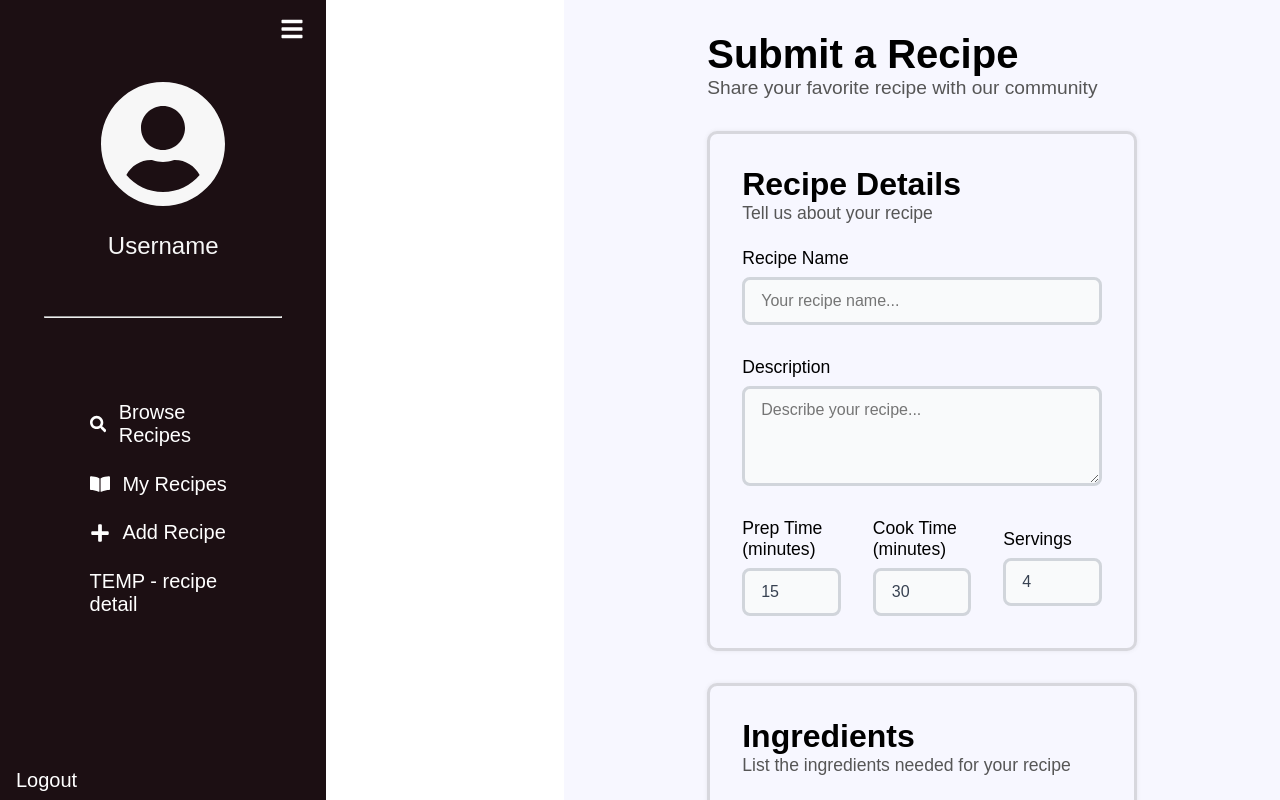
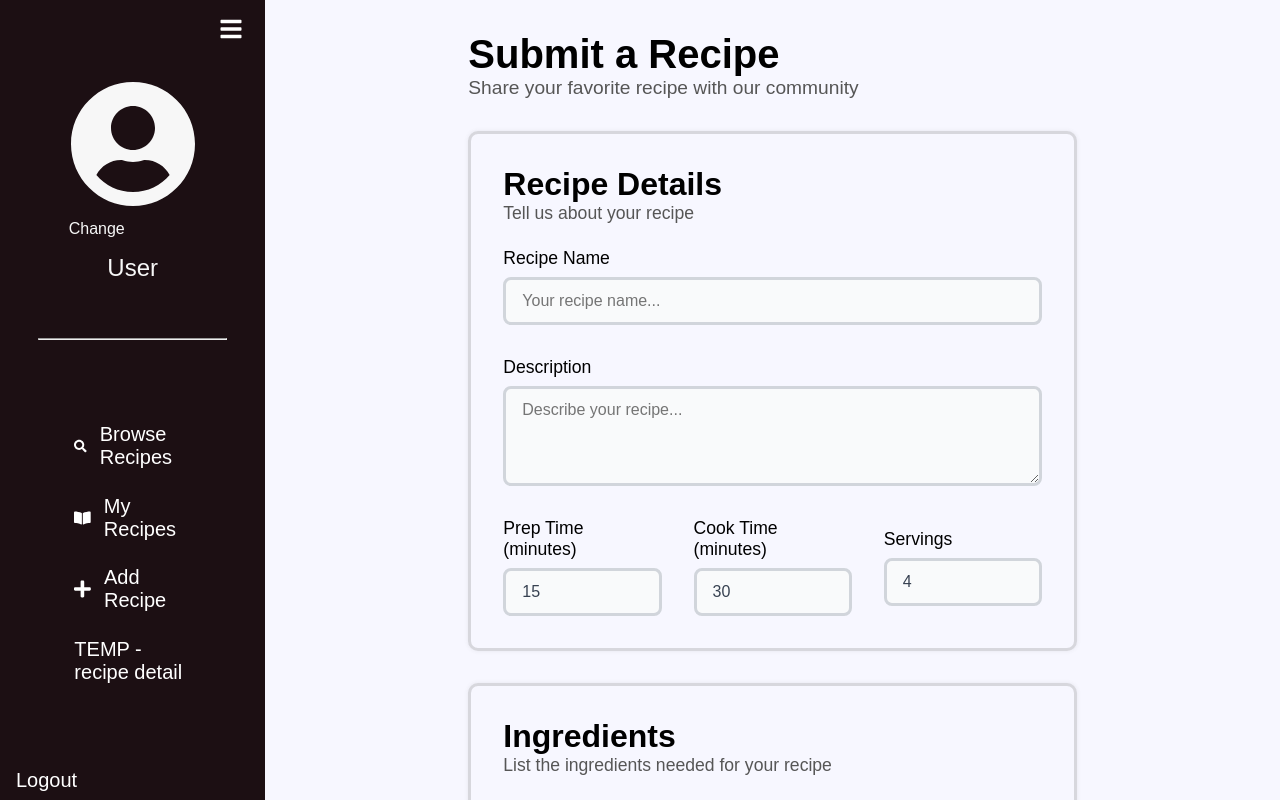
Before and after one commit to bmstoss13/recipe-project, a React (Vite) app in the folder recipe-project/frontend/: page /create-recipe in a window 1280 px wide. Built offline with nearby package versions, Linux system fonts and the light colour scheme; no server answers; a web font is replaced by a local one.

Commit message:
navbar fix

```diff
--- a/recipe-project/frontend/src/App.jsx
+++ b/recipe-project/frontend/src/App.jsx
@@ -8,27 +8,16 @@ import RecipePage from './routes/RecipePage';
 
 import Navbar from './components/Navbar';
 import { ToastContainer } from 'react-toastify';
-import './App.css';
+// import './App.css';
 
 import LoginSignup from './routes/LoginSignup';
 import RecipeDetail from './routes/RecipeDetail';
 
 
 function App() {
-  const [isNavbarOpen, setIsNavbarOpen] = useState(true);
-
-
-  const toggleNavbar = () => {
-    setIsNavbarOpen(prevOpen => !prevOpen);
-  };
-
   return (
     <>
       <Router>
-        <div className="app-container">
-          <Navbar isOpen={isNavbarOpen} onToggle={toggleNavbar} />
-
-          <div className={`content-area ${isNavbarOpen ? 'navbar-open' : 'navbar-closed'}`}>
             <Routes>
               <Route path="/" element={<HomePage />} />
               <Route path="/guest" element={<GuestPage />} /> {/** Placeholder*/}
@@ -37,12 +26,8 @@ function App() {
               <Route path="/recipes" element={<RecipePage />} />
               <Route path="/auth" element={<LoginSignup />} />
               <Route path="/recipeDetail" element={<RecipeDetail />} />
-              {/* <Route path="/recipes/:id" element={<RecipeDetail />} /> *Placeholder */}
             </Routes>
-          </div>
-        </div>
       </Router>
-      <ToastContainer position="top-right" autoClose={3000} />
     </>
   );
 }
--- /dev/null
+++ b/recipe-project/frontend/src/components/CurrentUser.jsx
@@ -0,0 +1,33 @@
+import { useEffect, useState } from 'react';
+import { onAuthStateChanged } from 'firebase/auth';
+import { doc, getDoc } from 'firebase/firestore';
+import { auth, db } from '../firebase';
+export function useCurrentUser() {
+  const [user, setUser] = useState(null);
+  const [profile, setProfile] = useState(null);
+  useEffect(() => {
+    const isGuest = localStorage.getItem('isGuest') === 'true';
+    if (isGuest) {
+      setUser({ isGuest: true });
+      setProfile({ username: 'Guest' });
+      return;
+    }
+    const unsubscribe = onAuthStateChanged(auth, async (firebaseUser) => {
+      if (firebaseUser) {
+        setUser(firebaseUser);
+        const profileRef = doc(db, 'users', firebaseUser.uid);
+        const profileSnap = await getDoc(profileRef);
+        if (profileSnap.exists()) {
+          setProfile(profileSnap.data());
+        } else {
+          setProfile(null);
+        }
+      } else {
+        setUser(null);
+        setProfile(null);
+      }
+    });
+    return () => unsubscribe();
+  }, []);
+  return { user, profile };
+}
--- a/recipe-project/frontend/src/components/NavBar.jsx
+++ b/recipe-project/frontend/src/components/NavBar.jsx
@@ -1,65 +1,115 @@
-
 import React, { useState, useEffect } from 'react';
-
 import '../styles/Navbar.css';
-import { FaUserCircle, FaSearch, FaBookOpen, FaPlus, FaSignInAlt, FaBars } from 'react-icons/fa';
+import { FaUserCircle, FaSearch, FaBookOpen, FaPlus, FaBars } from 'react-icons/fa';
 import { MdDashboard } from 'react-icons/md';
-
-
-
-const Navbar = ({ isAdmin = false, onToggle, isOpen }) => {
+import { useCurrentUser } from './CurrentUser';
+import { doc, updateDoc } from 'firebase/firestore';
+import { db } from '../firebase';
+import { toast } from 'react-toastify';
+const Navbar = () => {
+  const { user, profile } = useCurrentUser();
   const [open, setOpen] = useState(true);
   const [isGuest, setIsGuest] = useState(false);
-
+  const [editing, setEditing] = useState(false);
+  const [modalOpen, setModalOpen] = useState(false);
+  const [newPfpUrl, setNewPfpUrl] = useState('');
   useEffect(() => {
     const guest = localStorage.getItem('isGuest') === 'true';
     setIsGuest(guest);
   }, []);
-
   const handleAuthClick = () => {
     localStorage.removeItem('isGuest');
     window.location.href = isGuest ? '/auth' : '/';
   };
-
-
+  const handleProfilePicSubmit = async (e) => {
+    e.preventDefault();
+    try {
+      const userRef = doc(db, 'users', user.uid);
+      await updateDoc(userRef, { profileImage: newPfpUrl });
+      toast.success('Profile picture updated!');
+      setModalOpen(false);
+      setNewPfpUrl('');
+      window.location.reload();
+    } catch (err) {
+      console.error(err);
+      toast.error('Failed to update profile picture');
+    }
+  };
   return (
-    <div className={`sidebar ${isOpen ? 'open' : 'closed'}`}>
+    <>
+      <div className={`sidebar ${open ? 'open' : 'closed'}`}>
         <div className="top-section">
-
-        <div className={`toggle-container ${isOpen ? 'open' : 'closed'}`}>
-          <button className="toggle-btn" onClick={onToggle}>
-
+          <div className={`toggle-container ${open ? 'open' : 'closed'}`}>
+            <button className="toggle-btn" onClick={() => setOpen(!open)}>
               <FaBars />
             </button>
           </div>
-
           <div className="profile">
-          <FaUserCircle className={`profile-icon ${isOpen ? 'expanded' : 'collapsed'}`} />
-          {isOpen && <p className="username">{isGuest ? 'Guest' : 'Username'}</p>}
+            <div
+              className="profile-pic-wrapper"
+              onMouseEnter={() => setEditing(true)}
+              onMouseLeave={() => setEditing(false)}
+            >
+              {profile?.profileImage && !isGuest ? (
+                <img
+                  src={profile.profileImage}
+                  alt="Profile"
+                  className={`profile-icon-img ${open ? 'expanded' : 'collapsed'}`}
+                />
+              ) : (
+                <FaUserCircle className={`profile-icon ${open ? 'expanded' : 'collapsed'}`} />
+              )}
+              <div className="change-pfp-overlay" onClick={() => setModalOpen(true)}>
+                Change
               </div>
-
+            </div>
+            {open && (
+              <div className="user-info">
+                <p className="username">
+                  {isGuest ? 'Guest' : profile?.username || user?.email || 'User'}
+                </p>
+              </div>
+            )}
+          </div>
           <hr />
-
           <nav className="nav-links">
             <a href="#"><FaSearch /> {open && 'Browse Recipes'}</a>
             <a href="#"><FaBookOpen /> {open && 'My Recipes'}</a>
-          <a href="create-recipe"><FaPlus /> {open && 'Add Recipe'}</a>
-          {isAdmin && (
-            <a href="#"><MdDashboard /> {isOpen && 'Admin Dashboard'}</a>
+            <a href="#"><FaPlus /> {open && 'Add Recipe'}</a>
+            {profile?.isAdmin && (
+              <a href="#"><MdDashboard /> {open && 'Admin Dashboard'}</a>
             )}
             <a href="/recipeDetail">{open && 'TEMP - recipe detail'}</a>
           </nav>
         </div>
-
         <div className="logout-btn">
-
           <a href="#" onClick={handleAuthClick}>
             {open && (isGuest ? 'Sign In' : 'Logout')}
           </a>
-
         </div>
       </div>
+      {/* :white_check_mark: Modal */}
+      {modalOpen && (
+        <div className="modal-overlay" onClick={() => setModalOpen(false)}>
+          <div className="modal" onClick={(e) => e.stopPropagation()}>
+            <h3>Paste Profile Image URL</h3>
+            <form onSubmit={handleProfilePicSubmit}>
+              <input
+                type="text"
+                placeholder="https://example.com/image.jpg"
+                value={newPfpUrl}
+                onChange={(e) => setNewPfpUrl(e.target.value)}
+                required
+              />
+              <div className="modal-actions">
+                <button type="submit">Save</button>
+                <button type="button" onClick={() => setModalOpen(false)}>Cancel</button>
+              </div>
+            </form>
+          </div>
+        </div>
+      )}
+    </>
   );
 };
-
 export default Navbar;
--- a/recipe-project/frontend/src/firebase.js
+++ b/recipe-project/frontend/src/firebase.js
@@ -1,6 +1,6 @@
-import { initializeApp } from 'firebase/app';
-import { getAuth, GoogleAuthProvider } from 'firebase/auth';
-
+import { initializeApp } from "firebase/app";
+import { getAuth, GoogleAuthProvider } from "firebase/auth";
+import { getFirestore } from "firebase/firestore";
 const firebaseConfig = {
   apiKey: import.meta.env.VITE_FIREBASE_API_KEY,
   authDomain: import.meta.env.VITE_FIREBASE_AUTH_DOMAIN,
@@ -10,10 +10,8 @@ const firebaseConfig = {
   appId: import.meta.env.VITE_FIREBASE_APP_ID,
   measurementId: import.meta.env.VITE_FIREBASE_MEASUREMENT_ID,
 };
-
 const app = initializeApp(firebaseConfig);
-
 const auth = getAuth(app);
 const provider = new GoogleAuthProvider();
-
-export { auth, provider };
+const db = getFirestore(app);
+export { auth, provider, db };
--- a/recipe-project/frontend/src/routes/CreateRecipe.jsx
+++ b/recipe-project/frontend/src/routes/CreateRecipe.jsx
@@ -100,7 +100,8 @@ function CreateRecipe() {
   }
 
   return (
-    <div>
+    <div className="createRecipeFlex">
+      <Navbar/>
       <div className="createRecipeMain">
         <div className="createRecipeContainer">
           <div className="createRecipeHeaderContainer">
--- a/recipe-project/frontend/src/routes/EditRecipe.jsx
+++ b/recipe-project/frontend/src/routes/EditRecipe.jsx
@@ -121,8 +121,8 @@ function CreateRecipe() {
   }
 
   return (
-    <div>
-      <Navbar isAdmin={false} />
+    <div className="createRecipeFlex">
+      <Navbar/>
       <div className="createRecipeMain">
         <div className="createRecipeContainer">
           <div className="createRecipeHeaderContainer">
--- a/recipe-project/frontend/src/routes/GuestPage.jsx
+++ b/recipe-project/frontend/src/routes/GuestPage.jsx
@@ -3,7 +3,7 @@ import Navbar from '../components/Navbar';
 
 const GuestPage = () => {
   return (
-    <div style={{ marginLeft: '250px' }}>
+    <div>
       <Navbar isAdmin={true} />
       <div style={{ padding: '2rem', color: 'white' }}>
         <h1>Welcome, Guest!</h1>
--- a/recipe-project/frontend/src/styles/CreateRecipe.css
+++ b/recipe-project/frontend/src/styles/CreateRecipe.css
@@ -1,14 +1,18 @@
 .createRecipeMain {
-    margin-left: calc(60px + 2rem);
+    /* margin-left: calc(60px + 2rem); */
     background-color: #F7F7FF;
     min-height:100vh;
     padding: 2rem 0rem;
     height:auto;
-    width: auto;
+    width: 100%;
     display: flex;
     align-items: center;
     flex-direction: column;
     overflow-y: auto;
+}
+
+.createRecipeFlex {
+    display: flex;
 }
 
 .createRecipeContainer {
--- a/recipe-project/frontend/src/styles/NavBar.css
+++ b/recipe-project/frontend/src/styles/NavBar.css
@@ -6,7 +6,6 @@
     width: 23%;
     transition: width 0.3s;
     padding: 1rem;
-    position: fixed;
     display: flex;
     flex-direction: column;
     justify-content: space-between;
```
Lines whose indentation alone changed are shown as unchanged.
